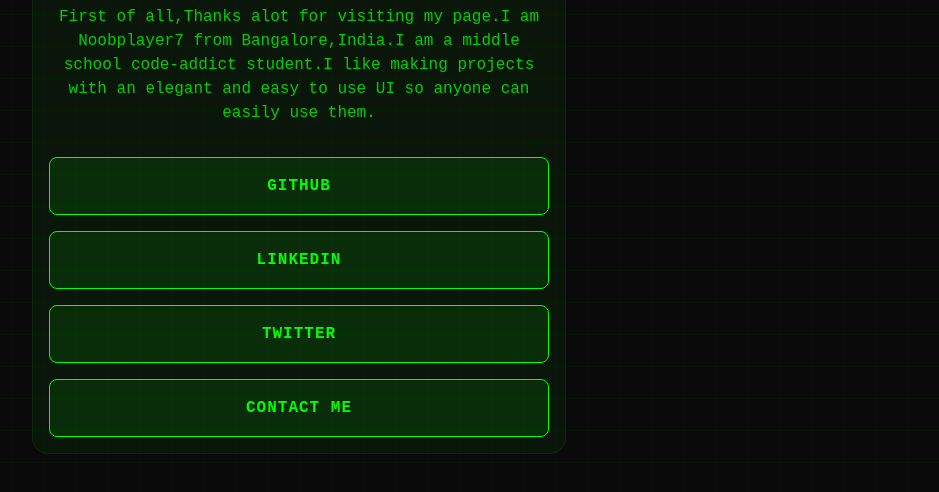
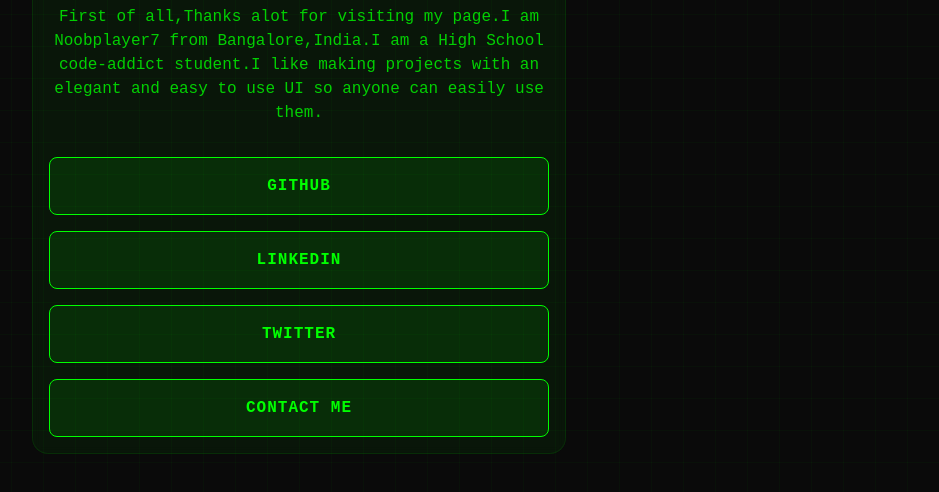
Before and after one commit to Vijayendra5/Linktree, a website built with Vite: page index.html in a window 1280 px wide. Shown: the part 274-766 px from the top of the page, without its empty margins (341-1280 px from the left). Built offline with nearby package versions, Linux system fonts and the light colour scheme.

Commit message:
Update index.html

```diff
--- a/index.html
+++ b/index.html
@@ -15,7 +15,7 @@
           class="profile-image"
         >
         <h1>Noobplayer7</h1>
-        <p class="bio">First of all,Thanks alot for visiting my page.I am Noobplayer7 from Bangalore,India.I am a middle school code-addict student.I like making projects with an elegant and easy to use UI so anyone can easily use them.</p>
+        <p class="bio">First of all,Thanks alot for visiting my page.I am Noobplayer7 from Bangalore,India.I am a High School code-addict student.I like making projects with an elegant and easy to use UI so anyone can easily use them.</p>
 
         <div class="links">
           <a href="https://github.com/Noobplayer77777" class="link-button">
```
